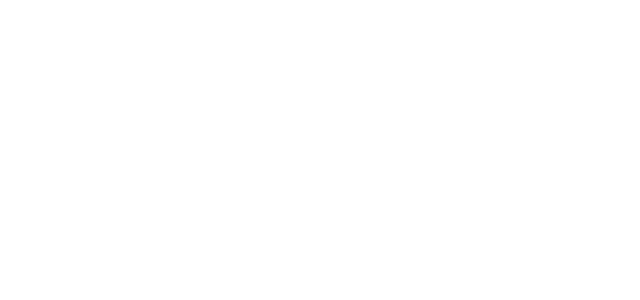
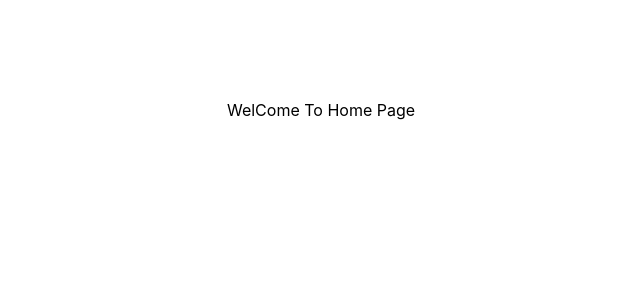
Before and after one commit to shashifw11/AuthFrontend, a React (Create React App) app: page /home in a window 1280 px wide. Before the commit this address had no page. Shown: the top 300 px of the page, without its empty margins (319-959 px from the left). Built offline with nearby package versions, Linux system fonts and the light colour scheme.

Commit message:
update heroku deployed link

```diff
--- a/src/App.js
+++ b/src/App.js
@@ -3,6 +3,7 @@ import { SignUP } from './components/Account/signup';
 import {Route,Routes} from "react-router-dom"
 import { Login } from './components/Account/login';
 import './App.css';
+import { Home } from './components/home/home';
 
 function App() {
   return (
@@ -10,6 +11,7 @@ function App() {
       <Routes>
       <Route  path = "/" element = {<Login/>}/>
       <Route  path = "/signup" element = {<SignUP/>}/>
+      <Route  path = "/home" element = {<Home/>}/>
     </Routes>
     </div>
   );
--- a/src/components/Account/login.jsx
+++ b/src/components/Account/login.jsx
@@ -36,6 +36,7 @@ export const Login = ()=>{
 
       const {email , password} = users
        const res =  await fetch("https://backendsasi1.herokuapp.com/login" , {
+
          method : "POST" ,
          headers : {
           "Content-Type" : "application/json"
@@ -53,7 +54,7 @@ export const Login = ()=>{
            window.alert("Login Sucessfull");
            setGet(true);
            console.log("Sucessful Login");
-          //navigate.push("/");
+          navigate("/home");
          }
 
 }
--- a/src/components/Account/signup.jsx
+++ b/src/components/Account/signup.jsx
@@ -35,7 +35,7 @@ export const SignUP = ()=>{
 
            const {email , password} = users
             const res =  await fetch("https://backendsasi1.herokuapp.com/register" , {
-              // "proxy":  "https://backendsasi1.herokuapp.com/" ,
+              //"proxy" : "http://localhost:2345",
               method : "POST" ,
               headers : {
                "Content-Type" : "application/json"
@@ -53,7 +53,7 @@ export const SignUP = ()=>{
                 window.alert("Registration Sucessfull");
                 setGet(true);
                 console.log("Sucessful Registration");
-                navigate.push("/");
+                navigate("/");
               }
 
      }
--- /dev/null
+++ b/src/components/home/home.jsx
@@ -0,0 +1,5 @@
+export const Home = ()=>{
+    return (
+        <div style = {{textAlign :"center"}}>WelCome To Home Page</div>
+    )
+}
```
Also changed, not shown: package.json (line endings or trailing spaces).
